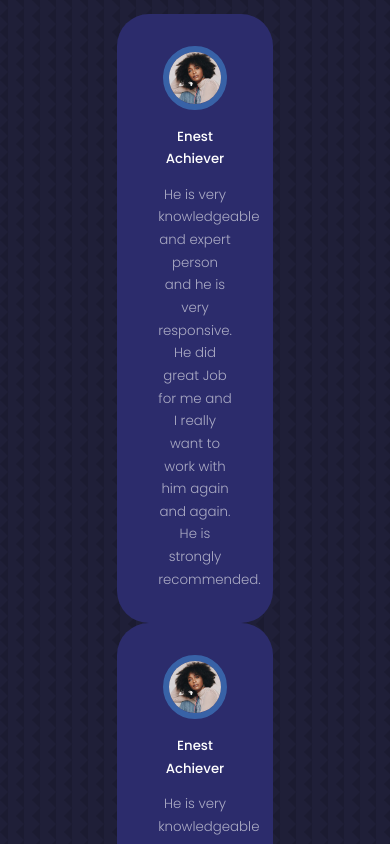
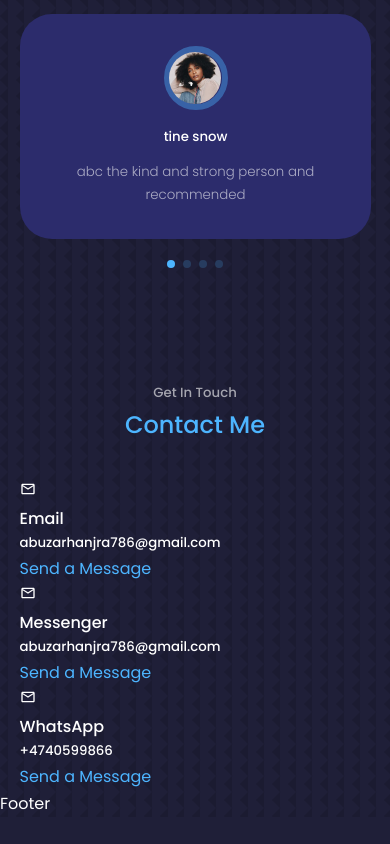
Before and after one commit to abuzar786/react-portfolio-1, a React (Create React App) app: page / in a window 390 px wide. Shown: the part 7800-8644 px from the top of the page. After the commit the page ends 8617 px from the top, so only its background shows below. Built offline with nearby package versions, Linux system fonts and the light colour scheme.

Commit message:
Finished testimonial component
constructed the testimonial components and styled it by CSS and make it responsive

```diff
--- a/package.json
+++ b/package.json
@@ -10,6 +10,7 @@
     "react-dom": "^18.2.0",
     "react-icons": "^4.7.1",
     "react-scripts": "5.0.1",
+    "swiper": "^8.4.5",
     "web-vitals": "^2.1.4"
   },
   "scripts": {
--- a/src/components/contact/Contact.jsx
+++ b/src/components/contact/Contact.jsx
@@ -1,7 +1,42 @@
 import React from "react";
 import "./contact.css";
+import { MdOutlineMail } from "react-icons/md";
 const Contact = () => {
-  return <section id="contact">Contact</section>;
+  return (
+    <section id="contact">
+      <h5>Get In Touch</h5>
+      <h2>Contact Me</h2>
+
+      <div className="container contact__container">
+        <div className="contact__options">
+          <article className="contact__option">
+            <MdOutlineMail />
+            <h4>Email</h4>
+            <h5>abuzarhanjra786@gmail.com</h5>
+            <a href="mailto:abuzarhanjra786@gmail.com">Send a Message</a>
+          </article>
+
+          <article className="contact__option">
+            <MdOutlineMail />
+            <h4>Messenger</h4>
+            <h5>abuzarhanjra786@gmail.com</h5>
+            <a href="https://m.me/muhammadabuzar">Send a Message</a>
+          </article>
+
+          <article className="contact__option">
+            <MdOutlineMail />
+            <h4>WhatsApp</h4>
+            <h5>+4740599866</h5>
+            <a href="mailto:abuzarhanjra786@gmail.com">Send a Message</a>
+          </article>
+        </div>
+
+        {/* End of contact options */}
+
+        <form action=""></form>
+      </div>
+    </section>
+  );
 };
 
 export default Contact;
--- a/src/components/testimonial/Testimonials.jsx
+++ b/src/components/testimonial/Testimonials.jsx
@@ -4,62 +4,65 @@ import AVTR1 from "../../assets/avatar1.jpg";
 import AVTR2 from "../../assets/avatar2.jpg";
 import AVTR3 from "../../assets/avatar3.jpg";
 import AVTR4 from "../../assets/avatar4.jpg";
+
+import { Pagination } from "swiper";
+
+import { Swiper, SwiperSlide } from "swiper/react";
+
+// Import Swiper styles
+import "swiper/css";
+
+import "swiper/css/pagination";
+
+const data = [
+  {
+    avatar: AVTR1,
+    name: "tine snow",
+    review: "abc the kind and strong person and recommended",
+  },
+  {
+    avatar: AVTR2,
+    name: "Edward El Hayak",
+    review: "abc the kind and strong person and recommended",
+  },
+  {
+    avatar: AVTR3,
+    name: "Philip Rein",
+    review: "abc the kind and strong person and recommended",
+  },
+  {
+    avatar: AVTR4,
+    name: "Kevin Tan",
+    review: "abc the kind and strong person and recommended",
+  },
+];
+
 const Testimonials = () => {
   return (
     <section id="testimonials">
       <h5>Rreviews from Clients</h5>
       <h2>Testimonials</h2>
 
-      <div className="container testimonials__container">
-        <article className="testimonial">
-          <div className="client__avatar">
-            <img src={AVTR1} alt="Avatar One" />
-
-          </div>
-          <h5>Enest Achiever</h5>
-            <small className="client__review">
-              He is very knowledgeable and expert person and he is very
-              responsive. He did great Job for me and I really want to work with
-              him again and again. He is strongly recommended.
-            </small>
-        </article>
-
-        <article className="testimonial">
-          <div className="client__avatar">
-            <img src={AVTR1} alt="Avatar One" />
-          </div>
-          <h5>Enest Achiever</h5>
-          <small className="client__review">
-            He is very knowledgeable and expert person and he is very
-            responsive. He did great Job for me and I really want to work with
-            him again and again. He is strongly recommended.
-          </small>
-        </article>
-
-        <article className="testimonial">
-          <div className="client__avatar">
-            <img src={AVTR1} alt="Avatar One" />
-          </div>
-          <h5>Enest Achiever</h5>
-          <small className="client__review">
-            He is very knowledgeable and expert person and he is very
-            responsive. He did great Job for me and I really want to work with
-            him again and again. He is strongly recommended.
-          </small>
-        </article>
-
-        <article className="testimonial">
-          <div className="client__avatar">
-            <img src={AVTR1} alt="Avatar One" />
-          </div>
-          <h5>Enest Achiever</h5>
-          <small className="client__review">
-            He is very knowledgeable and expert person and he is very
-            responsive. He did great Job for me and I really want to work with
-            him again and again. He is strongly recommended.
-          </small>
-        </article>
-      </div>
+      <Swiper
+        className="container testimonials__container"
+        // install Swiper modules
+        modules={[Pagination]}
+        spaceBetween={40}
+        slidesPerView={1}
+        pagination={{ clickable: true }}
+      >
+        {data.map(({ avatar, name, review }, index) => {
+          return (
+            <SwiperSlide key={index} className="testimonial">
+              <div className="client__avatar">
+                <img src={avatar} alt="Avatar One" />
+              </div>
+              <h5 className="client__name">{name}</h5>
+              <small className="client__review">{review}</small>
+            </SwiperSlide>
+          );
+        })}
+      </Swiper>
     </section>
   );
 };
--- a/src/components/testimonial/testimonials.css
+++ b/src/components/testimonial/testimonials.css
@@ -1,5 +1,6 @@
 .container.testimonials__container {
   width: 40%;
+  padding-bottom: 3rem;
 }
 .client__avatar {
   width: 4rem;
@@ -23,3 +24,24 @@
   width: 80%;
   margin: 0.8rem auto 0;
 }
+.swiper-pagination-clickable .swiper-pagination-bullet {
+  background: var(--color-primary);
+}
+/* ============= Media Query for medium devices  ==============*/
+
+@media screen and (max-width: 1024px) {
+  .container.testimonials__container {
+    width: 60%;
+  }
+}
+
+/* ============= Media Query for small devices  ==============*/
+
+@media screen and (max-width: 600px) {
+  .container.testimonials__container {
+    width: var(--container-width-small);
+  }
+  .client__review {
+    width: var(--container-width-small);
+  }
+}
```
Also changed, not shown: 1 other file (tests, documents, lock files or other folders).
